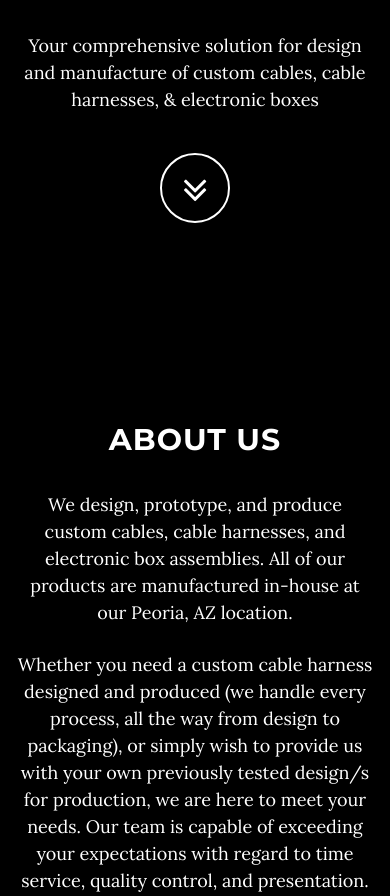
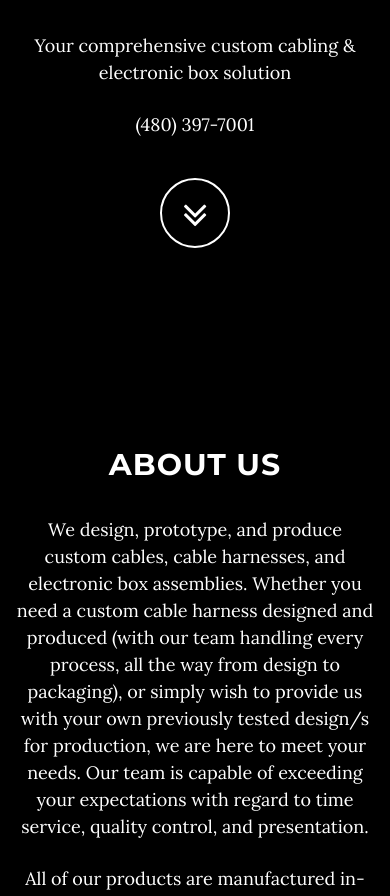
Before and after one commit to Deadboots/shyne, a plain HTML site: page tk_mfg/index.html in a window 390 px wide. Shown: the part 195-1091 px from the top of the page. Drawn offline with Linux system fonts and the light colour scheme; some packages are replaced by stand-ins of ours.

Commit message:
added phone to header text; other minor edits

```diff
--- a/tk_mfg/index.html
+++ b/tk_mfg/index.html
@@ -54,7 +54,7 @@
                         <a href="#page-top"></a>
                     </li>
                     <li>
-                        <a class="page-scroll" href="#about">about</a>
+                        <a class="page-scroll" href="#about">about us</a>
                     </li>
                     <li>
                         <a class="page-scroll" href="#contact">contact</a>
@@ -76,7 +76,8 @@
                 <div class="row">
                     <div class="col-md-8 col-md-offset-2">
                         <h1 class="brand-heading"><img src="img/tk_logo_half.png" width="60%" /></h1>
-                        <p class="intro-text">Your comprehensive solution for design and manufacture of custom cables, cable harnesses, & electronic boxes</p>
+                        <p class="intro-text">Your comprehensive custom cabling & electronic box solution</p>
+                        <p>(480) 397-7001</p>
                         <a href="#about" class="btn btn-circle page-scroll">
                             <i class="fa fa-angle-double-down animated"></i>
                         </a>
@@ -91,8 +92,8 @@
         <div class="row">
             <div class="col-lg-8 col-lg-offset-2">
                 <h2>About Us</h2>
-                <p>We design, prototype, and produce custom cables, cable harnesses, and electronic box assemblies. All of our products are manufactured in-house at our Peoria, AZ location.</p>
-                <p>Whether you need a custom cable harness designed and produced (we handle every process, all the way from design to packaging), or simply wish to provide us with your own previously tested design/s for production, we are here to meet your needs. Our team is capable of exceeding your expectations with regard to time service, quality control, and presentation.</p>
+                <p>We design, prototype, and produce custom cables, cable harnesses, and electronic box assemblies. Whether you need a custom cable harness designed and produced (with our team handling every process, all the way from design to packaging), or simply wish to provide us with your own previously tested design/s for production, we are here to meet your needs. Our team is capable of exceeding your expectations with regard to time service, quality control, and presentation.</p>
+                <p>All of our products are manufactured in-house at our Peoria, AZ location.</p>
                 <hr />
                 <p>Our work standards:</p>
                 <div>
```
